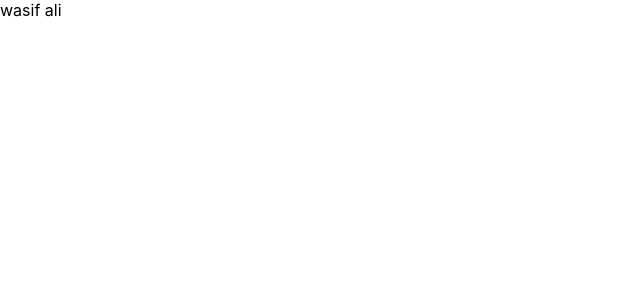
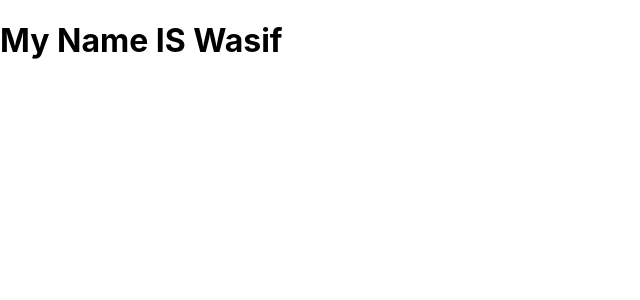
Before and after one commit to Wasif2000/All-In-One-, a React (Create React App) app: page / in a window 1280 px wide. Shown: the top 300 px of the page, without its empty margins (0-640 px from the left). Built offline with nearby package versions, Linux system fonts and the light colour scheme.

Commit message:
first in prop

```diff
--- a/src/App.js
+++ b/src/App.js
@@ -1,11 +1,12 @@
-import React from 'react'
+import React from 'react';
+import Prop from './components/Prop';
 
 const App = () => {
   return (
     <>
-    wasif ali
+      <Prop name="Wasif" />
     </>
-  )
-}
+  );
+};
 
-export default App
+export default App;
--- /dev/null
+++ b/src/components/Prop.jsx
@@ -0,0 +1,14 @@
+import React from 'react';
+
+const Prop = (props) => {
+  return (
+    <>
+      {/* Here I Will Tell you About the Props */}
+      <div>
+        <h1>My Name IS {props.name}</h1>
+      </div>
+    </>
+  );
+};
+
+export default Prop;
```
